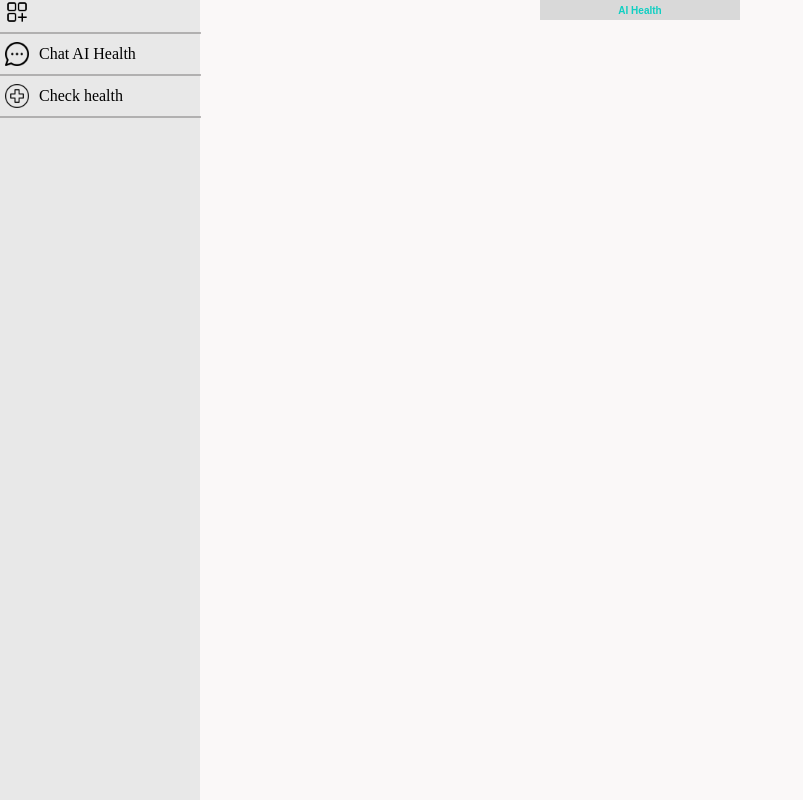
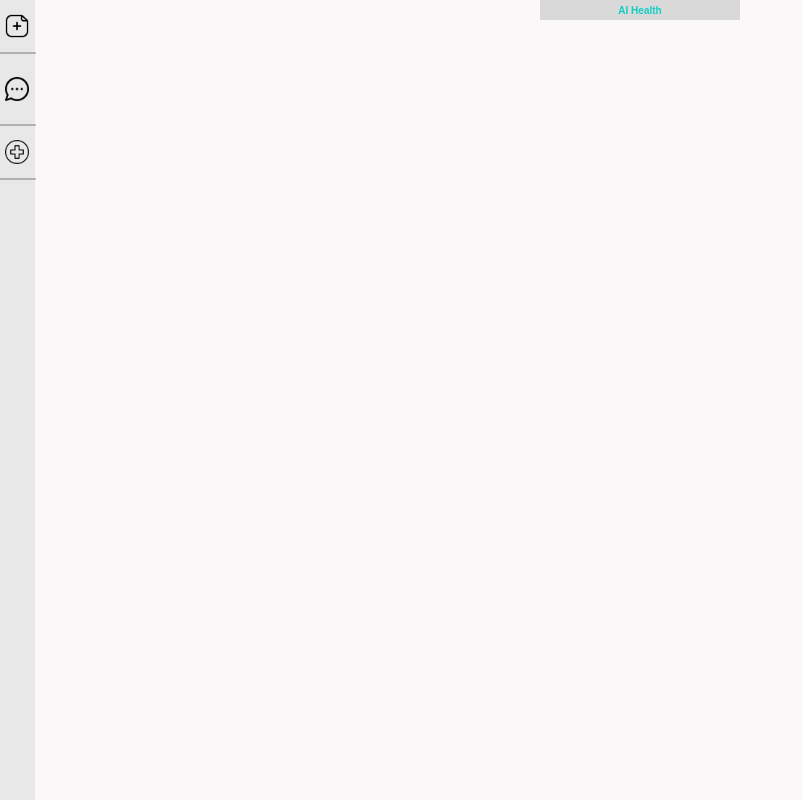
Before and after one commit to Tiendung3tzz/AI_health_chat, a React (Vite) app: page / in a window 1280 px wide. Shown: the whole page, without its empty margins (0-803 px from the left). Built offline with nearby package versions, Linux system fonts and the light colour scheme.

Commit message:
update animation for navigation

```diff
--- a/src/components/nav.css
+++ b/src/components/nav.css
@@ -10,11 +10,18 @@
 .navigation .nav-list {
     background-color: #E8E8E8;
     height: 100%;
-    width: 200px;
+    width: 35px;
     display: flex;
     flex-direction: column;
     align-items: center;
+    padding-top: 8px;
     /* overflow: hidden; */
+}
+
+
+
+.navigation .nav-list.expanded {
+  width: 200px;
 }
 
 .navigation .nav-list hr {
@@ -24,14 +31,14 @@
 
 }
 
-.navigation .nav-text {
+/* .navigation .nav-text {
   font-family: Arial, sans-serif;
   background-color: #D9D9D9;
-}
-.nav-item-1 > img:hover {
+} */
+.nav-item-1:hover img {
   background-color: #CFCFCF;
   cursor: pointer;
-  content: url(/src/assets/app.png);
+  content: url("/src/assets/app.png");
 }
 
 
@@ -51,8 +58,25 @@
    justify-content: left;
 }
 
-.nav-item-1 div, .nav-item-2 div, .nav-item-3 div {
+/* .nav-item-1 div, .nav-item-2 div, .nav-item-3 div {
   padding-left: 10px;
-  white-space: nowrap;
+  white-space: nowrap; */
   /* display: none; */
+/* } */
+
+.nav-item-1 div,
+.nav-item-2 div,
+.nav-item-3 div {
+  opacity: 0;           /* ẩn */
+  width: 0;             /* tránh chiếm space */
+  overflow: hidden;
+  transition: opacity 0.3s ease, width 0.3s ease;
 }
+
+.nav-list.expanded .nav-item-1 div,
+.nav-list.expanded .nav-item-2 div,
+.nav-list.expanded .nav-item-3 div {
+  opacity: 1;           /* hiện */
+  width: auto;          /* chiếm space bình thường */
+  padding-left: 10px;   /* giữ padding */
+}
--- a/src/components/nav.jsx
+++ b/src/components/nav.jsx
@@ -3,20 +3,29 @@ import { useState } from "react";
 export default function Nav() {
   const [disabledHover, setDisabledHover] =  useState(false);
 
-  const handleClick = () => {
-    setDisabledHover(prev => !prev);
+  const handleClick = (n) => {
+    if (!disabledHover) {
+      setDisabledHover(true);
+    }
+    if(n) {
+      setDisabledHover(prev => !prev);
+    }
+      // setDisabledHover(prev => !prev);
+
+
   }
   return (
     <nav className="navigation">
-      <div className="nav-list">
+      <div className={`nav-list nav-text ${disabledHover ? "expanded" : ""}`}>
         <div
           className={`nav-item-1 ${disabledHover ? "nav-item-disabled" : ""}`}
-          onClick={handleClick}
+          onClick={() => handleClick(false)}
         >
           <img
-            src={disabledHover ? "/src/assets/add-post.png" : "/src/assets/app.png"}
+            src={disabledHover ? "/src/assets/app.png" : "/src/assets/add-post.png"}
             alt="new chat"
           />
+          <div>New chat</div>
         </div>
         <hr />
         <div className="nav-item-2">
```
